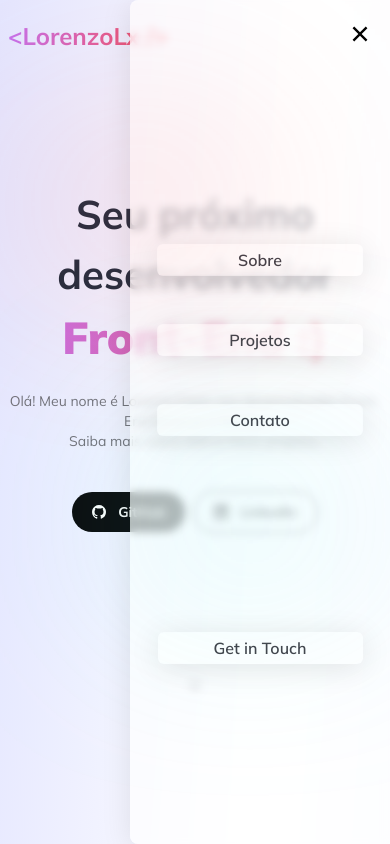
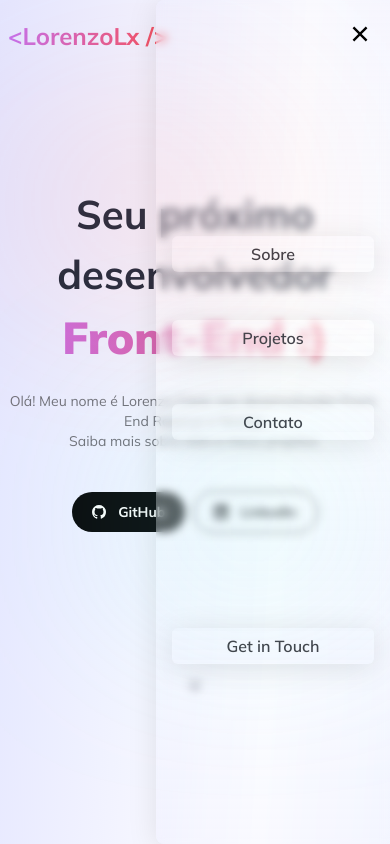
Before and after one commit to LxLorenzo/lorenzo-casa, a Next.js app: page / in a window 390 px wide. Both pictures are taken after a click on the picture 368 px from the left and 36 px from the top of the page. Shown: the top 844 px of the page. Built offline with nearby package versions, Linux system fonts and the light colour scheme.

Commit message:
style: mobile navbar bg color & hover items

```diff
--- a/src/app/components/Header.tsx
+++ b/src/app/components/Header.tsx
@@ -32,25 +32,25 @@ const Header = () => {
         Get in Touch
       </Link>
       {isMenuOpen ? (
-        <div className="menu z-10 lg:hidden fixed flex flex-col right-0 top-0 w-2/3 h-screen px-4 py-5 rounded-l-lg items-center text-center justify-between">
+        <div className="menu z-10 lg:hidden fixed flex flex-col right-0 top-0 w-3/5 h-screen px-4 py-5 rounded-l-lg items-center text-center justify-between">
           <RiCloseFill
             onClick={() => setIsMenuOpen((prev) => !prev)}
             className="self-end cursor-pointer"
             fontSize={28}
           />
-          <nav className="flex flex-col gap-12 pb-[-160px]">
+          <nav className="flex flex-col gap-12 pb-[-160px] w-full">
             <ul className="gap-12 text-zinc-700 font-semibold flex flex-col">
-              <li className="hover:text-zinc-950 link px-[72px] py-1 rounded-md">
+              <li className="hover:text-zinc-950 link py-1.5 rounded-md">
                 <Link href="#about" onClick={() => setIsMenuOpen(false)}>
                   Sobre
                 </Link>
               </li>
-              <li className="hover:text-zinc-950 link px-[72px] py-1 rounded-md">
+              <li className="hover:text-zinc-950 link py-1.5 rounded-md">
                 <Link href="#projects" onClick={() => setIsMenuOpen(false)}>
                   Projetos
                 </Link>
               </li>
-              <li className="hover:text-zinc-950 link px-[72px] py-1 rounded-md">
+              <li className="hover:text-zinc-950 link py-1.5 rounded-md">
                 <Link href="#contact" onClick={() => setIsMenuOpen(false)}>
                   Contato
                 </Link>
@@ -59,7 +59,7 @@ const Header = () => {
           </nav>
           <Link
             href="#contact"
-            className="2xl:basis-52 text-zinc-700 font-semibold hover:text-zinc-950 mb-40 link px-14 py-1 rounded-md"
+            className="2xl:basis-52 text-zinc-700 font-semibold hover:text-zinc-950 mb-40 link w-full py-1.5 rounded-md"
             onClick={() => setIsMenuOpen(false)}
           >
             Get in Touch
--- a/src/app/components/Project.tsx
+++ b/src/app/components/Project.tsx
@@ -60,7 +60,7 @@ interface ProjectProps {
 
 const Project = ({ title, description, img, icons }: ProjectProps) => {
   return (
-    <div className="max-w-[400px] md:max-w-[46%] lg:max-w-[400px] flex flex-col border border-zinc-950 rounded-lg">
+    <div className="max-w-[400px] md:max-w-[46%] lg:max-w-[400px] flex flex-col border border-zinc-950 rounded-lg transition hover:scale-[1.02]">
       <Image
         src={img}
         width={400}
@@ -80,7 +80,7 @@ const Project = ({ title, description, img, icons }: ProjectProps) => {
               return (
                 <Icon
                   key={index}
-                  className="w-4 h-4 text-zinc-500 cursor-pointer"
+                  className="w-4 h-4 text-zinc-500 cursor-pointer transition hover:text-zinc-800"
                   title={iconTextMap[icon]}
                 />
               )
--- a/src/app/globals.css
+++ b/src/app/globals.css
@@ -28,7 +28,7 @@ body {
 }
 
 .menu {
-	background: rgba(255, 255, 255, .7);
+	background: linear-gradient(to bottom, rgba(228, 230, 255, .2) 0%, rgba(255, 255, 255, 0.4) 40%, rgba(228, 230, 255, 0.2) 100%);
 	box-shadow: 0 4px 30px rgba(0, 0, 0, 0.1);
 	backdrop-filter: blur(4px);
 	-webkit-backdrop-filter: blur(4px);
```
